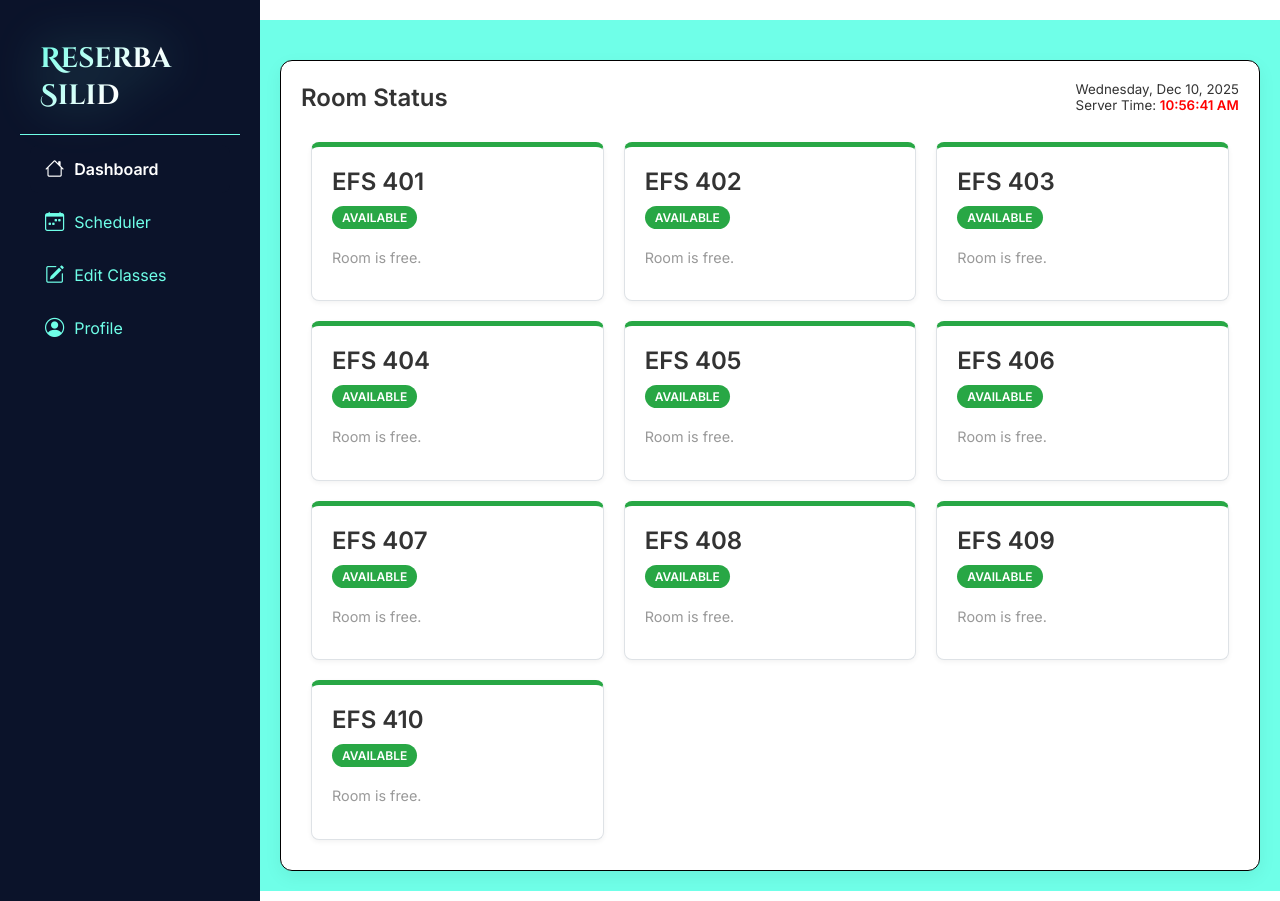
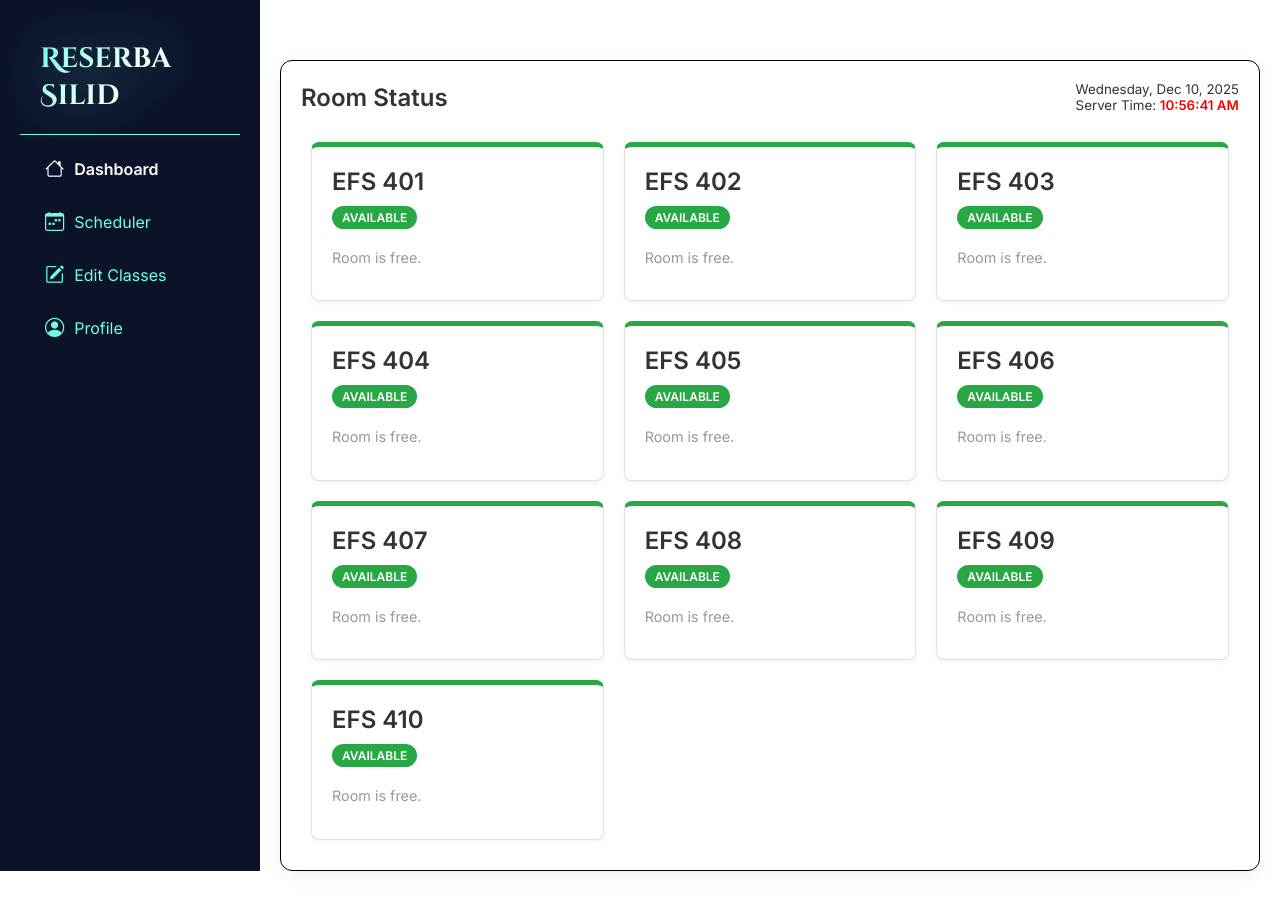
Before and after one commit to b1enb1en/1stSem_finalProj, a PHP site: page /src/dashboard.php in a window 1280 px wide. After the commit the page ends 871 px from the top, so only its background shows below. Run offline with PHP 8.4, Linux system fonts and the light colour scheme; the visitor is signed in with stand-in values (Sample User, id 1); data comes from the database, SQL or seed files in the repository.

```diff
--- a/assets/css/db_styles.css
+++ b/assets/css/db_styles.css
@@ -10,8 +10,9 @@ body {
     color: #333;
     margin: 0;
     padding: 0;
-    display: flex;            /* Sidebar Layout */
-    overflow: auto;         /* Prevent double scrollbar */
+    display: flex;
+    height: 100vh;           /* Sidebar Layout */
+    overflow: hidden;         /* Prevent the whole page to scroll */
 }
 
 /* -------------------------------------------------
@@ -55,20 +56,13 @@ body {
 }
 
 /* -------------------------------------------------
-   SIDEBAR
-   (moved to assets/css/sidebar.css)
-------------------------------------------------- */
-/* Sidebar, .sidebar-header, .logo, .nav-links, .nav-links li,
-   .nav-links a, .icon, .toggle-btn and related hover/active rules
-   have been extracted to sidebar.css */
-
-/* -------------------------------------------------
    MAIN CONTENT
 ------------------------------------------------- */
 .main-content {
     flex-grow: 1;
-    overflow: auto;
-    background: #6FFFE8;
+    overflow-y: auto;
+    height: 100vh;           /* Sidebar Layout */
+    background: #ffffff;
     display: flex;
     flex-direction: column;
     align-items: center;
--- a/assets/css/sidebar.css
+++ b/assets/css/sidebar.css
@@ -17,8 +17,8 @@
     flex-shrink: 0;
     transition: all 0.3s ease;
     z-index: 1000;
-    display: flex;
     min-height: 100vh;
+
 }
 
 .sidebar a i {
```
